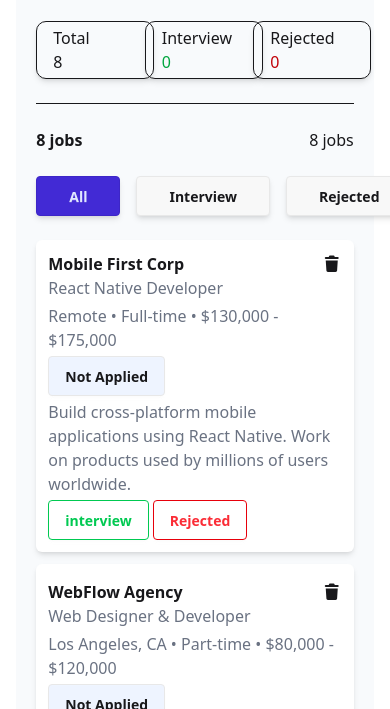
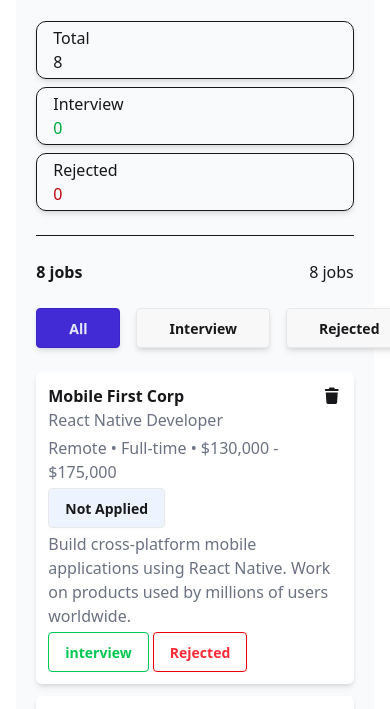
Before and after one commit to Arnov2837/ph-assignment-4, a plain HTML site: page index.html in a window 390 px wide. Shown: the part 59-768 px from the top of the page. Drawn offline with nearby package versions, Linux system fonts and the light colour scheme.

Commit message:
responsiv

```diff
--- a/index.html
+++ b/index.html
@@ -28,7 +28,7 @@
       <h1 class="text-lg font-bold">Job Application Tracker</h1>
       <br />
       <div
-        class="grid grid-cols-3 gap-2 md:grid-cols-3 sm:gap-1 sm:grid-cols-2 justify-between"
+        class="grid grid-cols-1 gap-2 md:grid-cols-3 sm:gap-1 sm:grid-cols-2 justify-between"
       >
         <div
           id="total"
```
